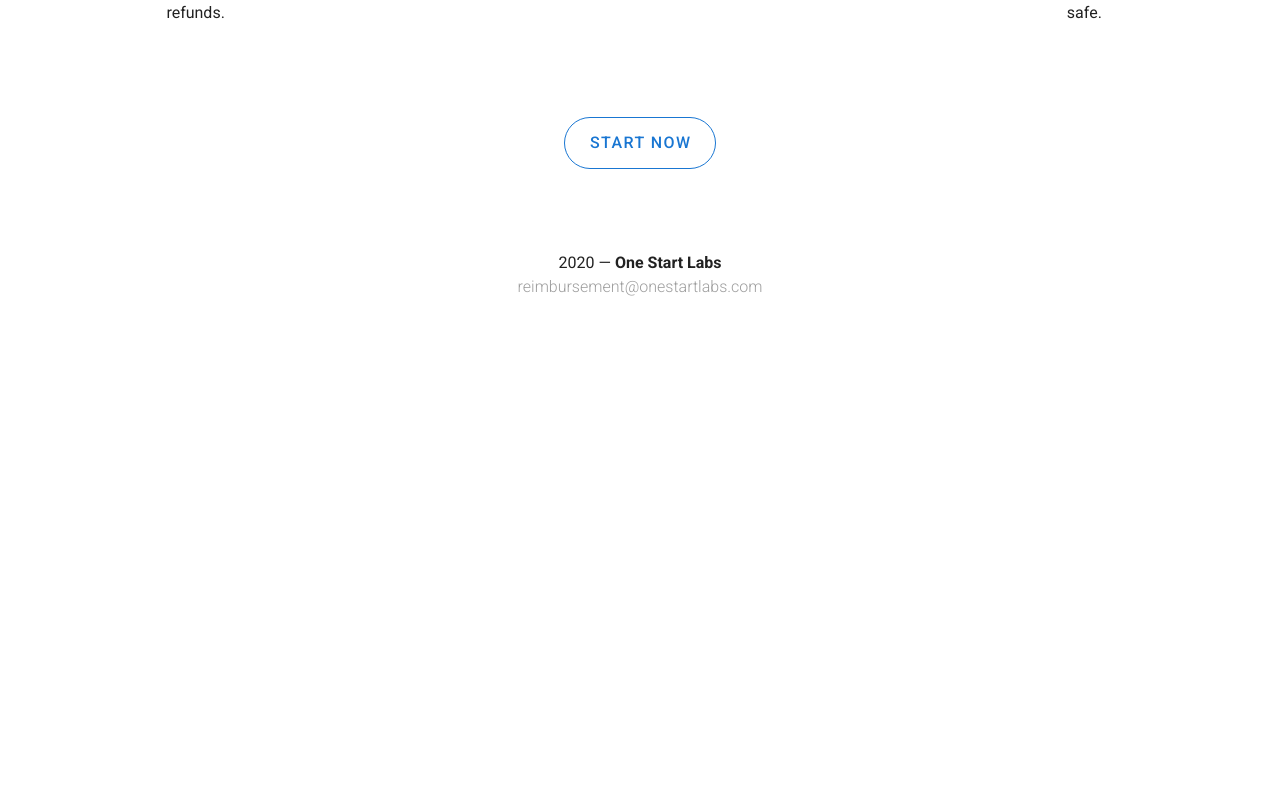
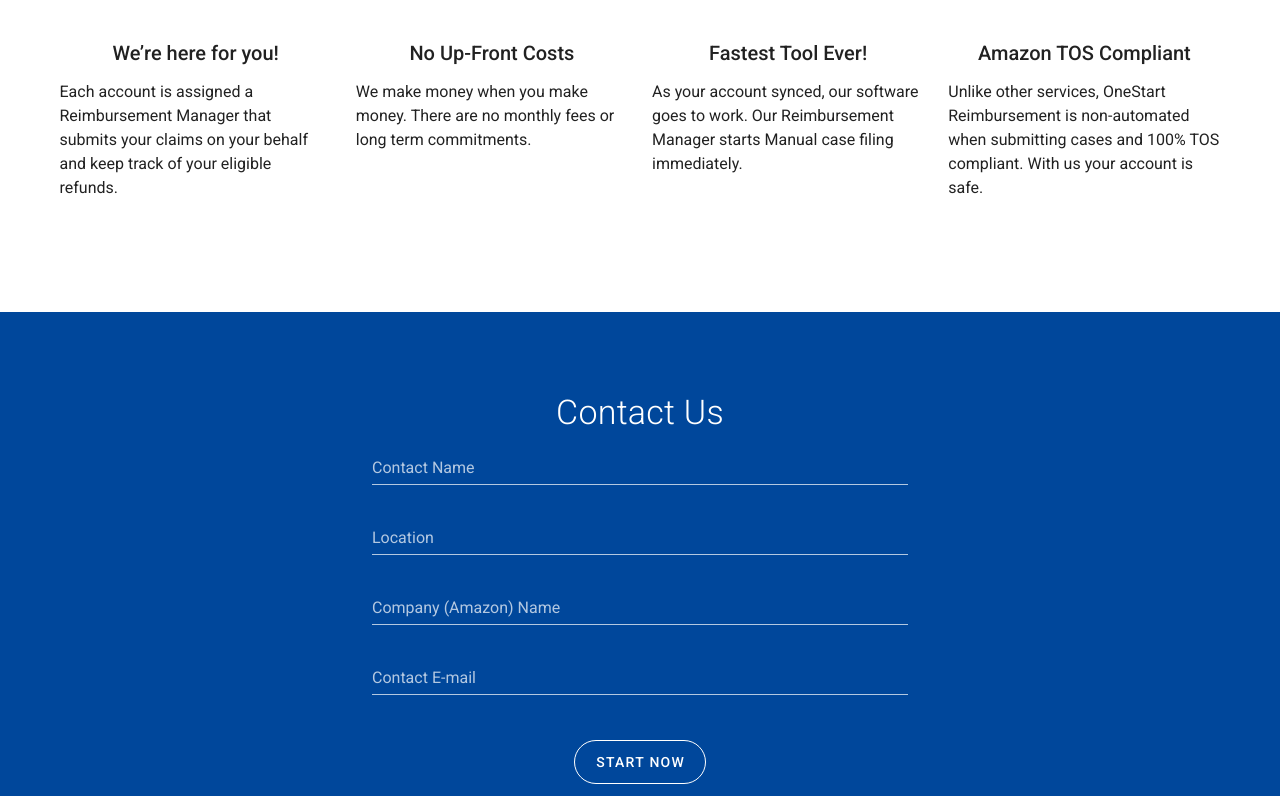
Before and after one commit to alimuratgul-onestart/one-start-labs, a Vue app: page /#/reimbursement in a window 1280 px wide. Shown: the part 1024-1820 px from the top of the page. Before the commit the page ends 1377 px from the top, so only its background shows below. Built offline with nearby package versions, Linux system fonts and the light colour scheme.

Commit message:
contact api connection done

```diff
--- a/package.json
+++ b/package.json
@@ -8,6 +8,7 @@
     "lint": "vue-cli-service lint"
   },
   "dependencies": {
+    "axios": "^0.21.1",
     "core-js": "^3.6.5",
     "vue": "^2.6.11",
     "vue-router": "^3.4.9",
--- /dev/null
+++ b/src/modules/imbursement/api.js
@@ -0,0 +1,7 @@
+import axios from 'axios';
+
+const api = axios.create(({
+    baseURL: 'https://one-start-product-suit.ue.r.appspot.com/api/'
+}));
+
+export default api;
--- a/src/modules/imbursement/views/ImbursementHomePage.vue
+++ b/src/modules/imbursement/views/ImbursementHomePage.vue
@@ -20,30 +20,33 @@
                         AMAZON OWES YOU MONEY !
                     </h1>
 
-                    <v-btn href="mailto:mailto:reimbursement@onestartlabs.com" outlined rounded large color="white"
+                    <v-btn @click="scrollToContactForm" outlined rounded large color="white"
                            class="mt-8">start
                         now
                     </v-btn>
                 </v-col>
             </v-row>
         </v-parallax>
+        <div class="grey lighten-4 py-16">
             <v-col cols="12" md="8" class="py-12 mx-auto mw-80">
                 <p class="text-center subheader">
                     We help you get reimbursements from Amazon by analyzing your FBA inventory and opening cases on your
                     behalf for your lost and damaged items. Unlike other services, ours is not an automated software. We
-                open cases manually with your Dedicated Account Manager and follow up until you are treated fairly. 100%
+                    open cases manually with your Dedicated Account Manager and follow up until you are treated fairly.
+                    100%
                     TOS compliant is guaranteed.
                 </p>
             </v-col>
-        <v-divider></v-divider>
+        </div>
+        <div class="white pb-16 pt-12">
             <v-container class="py-8 mw-80">
                 <v-row>
                     <v-col cols="12" md="3">
-                    <div class="text-center">
+                        <div>
                             <v-img class="mx-auto mb-5" src="@/assets/images/icon1.png" width="120"/>
                             <v-toolbar-title class="font-weight-medium text-center my-3">We’re here for you!
                             </v-toolbar-title>
-                        <p class=" icon-box-text">Each account is assigned a
+                            <p class="icon-box-text">Each account is assigned a
                                 Reimbursement Manager that
                                 submits your claims on your
                                 behalf and keep track of your
@@ -51,15 +54,17 @@
                         </div>
                     </v-col>
                     <v-col cols="12" md="3">
-                    <div class="text-center">
+                        <div>
                             <v-img class="mx-auto mb-5" src="@/assets/images/icon2.png" width="120"/>
-                        <v-toolbar-title class="font-weight-medium text-center my-3">No Up-Front Costs</v-toolbar-title>
-                        <p class=" icon-box-text">We make money when you make money. There are no monthly fees or long
+                            <v-toolbar-title class="font-weight-medium text-center my-3">No Up-Front Costs
+                            </v-toolbar-title>
+                            <p class=" icon-box-text">We make money when you make money. There are no monthly fees or
+                                long
                                 term commitments.</p>
                         </div>
                     </v-col>
                     <v-col cols="12" md="3">
-                    <div class="text-center">
+                        <div>
                             <v-img class="mx-auto mb-5" src="@/assets/images/icon3.png" width="120"/>
                             <v-toolbar-title class="font-weight-medium text-center my-3">Fastest Tool Ever!
                             </v-toolbar-title>
@@ -68,7 +73,7 @@
                         </div>
                     </v-col>
                     <v-col cols="12" md="3">
-                    <div class="text-center">
+                        <div>
                             <v-img class="mx-auto mb-5" src="@/assets/images/icon4.png" width="120"/>
                             <v-toolbar-title class="font-weight-medium text-center my-3">Amazon TOS Compliant
                             </v-toolbar-title>
@@ -81,18 +86,168 @@
                     </v-col>
                 </v-row>
             </v-container>
-        <v-container class="mw-80 text-center">
-            <v-btn href="mailto:mailto:reimbursement@onestartlabs.com" outlined rounded x-large color="primary"
-                   class="my-8">start
-                now
+        </div>
+        <div class="primary darken-2 mb-3">
+            <v-col cols="12" md="6" class="py-16 mx-auto mw-80">
+                <v-card flat color="transparent">
+                    <v-list-item-title class="display-1 font-weight-light mt-4 text-center white--text">
+                        Contact Us
+                    </v-list-item-title>
+                    <v-card-text class="px-10">
+                        <v-form
+                            id="contactForm"
+                            v-model="formValid"
+                            ref="contactForm"
+                            lazy-validation
+                            @submit.prevent="submitContactForm"
+                        >
+                            <v-row>
+                                <v-col cols="12" sm="12" class="py-0">
+                                    <v-text-field
+                                        ref="contactName"
+                                        v-model="form.contactName"
+                                        label="Contact Name"
+                                        :rules="rules.requiredRule"
+                                        dark
+                                    />
+                                </v-col>
+                                <v-col cols="12" sm="12" class="py-0">
+                                    <v-text-field
+                                        v-model="form.location"
+                                        label="Location"
+                                        :rules="rules.requiredRule"
+                                        dark
+                                    />
+                                </v-col>
+                                <v-col cols="12" sm="12" class="py-0">
+                                    <v-text-field
+                                        v-model="form.companyName"
+                                        label="Company (Amazon) Name"
+                                        :rules="rules.requiredRule"
+                                        dark
+                                    />
+                                </v-col>
+                                <v-col cols="12" sm="12" class="py-0">
+                                    <v-text-field
+                                        v-model="form.email"
+                                        label="Contact E-mail"
+                                        :rules="[rules.requiredRule, rules.emailRule]"
+                                        dark
+                                    />
+                                </v-col>
+                                <v-col cols="12" sm="12" class="text-center pt-6">
+                                    <v-btn
+                                        color="white"
+                                        outlined
+                                        rounded
+                                        large
+                                        type="submit"
+                                        :disabled="sendFormSuccess || sendFormLoading"
+                                        :loading="sendFormLoading"
+                                        dark
+                                    >
+                                        <v-icon v-if="sendFormSuccess" color="white">mdi-check</v-icon>
+                                        <span v-if="!sendFormSuccess">Start Now</span>
                                     </v-btn>
-        </v-container>
+                                </v-col>
+                            </v-row>
+                        </v-form>
+                    </v-card-text>
+                </v-card>
+            </v-col>
+        </div>
+        <v-snackbar
+            v-model="snackbar.model"
+            :color="snackbar.color"
+        >
+            {{ snackbar.message }}
+        </v-snackbar>
     </div>
 </template>
 
 <script>
+import api from "@/modules/imbursement/api";
+
 export default {
-    name: "ImbursementHomePage"
+    name: "ImbursementHomePage",
+    data() {
+        return {
+            rules: {
+                requiredRule: [
+                    v => !!v || 'This field is required'
+                ],
+                emailRule: value => {
+                    const pattern = /^(([^<>()[\]\\.,;:\s@"]+(\.[^<>()[\]\\.,;:\s@"]+)*)|(".+"))@((\[[0-9]{1,3}\.[0-9]{1,3}\.[0-9]{1,3}\.[0-9]{1,3}])|(([a-zA-Z\-0-9]+\.)+[a-zA-Z]{2,}))$/
+                    return pattern.test(value) || 'Invalid e-mail.'
+                },
+            },
+            formValid: true,
+            form: {
+                contactName: '',
+                location: '',
+                companyName: '',
+                email: '',
+            },
+            snackbar: {
+                model: '',
+                message: '',
+                color: ''
+            },
+            sendFormLoading: false,
+            sendFormSuccess: false,
+        }
+    },
+    mounted() {
+        if (this.$route.query.contact) {
+            this.scrollToContactForm();
+        }
+    },
+    methods: {
+        async submitContactForm() {
+            if (this.$refs.contactForm.validate()) {
+                this.sendFormLoading = true
+                let payload = {
+                    name: this.form.contactName,
+                    email: this.form.email,
+                    subject: "Reimbursement Mail",
+                    description: `${this.form.location} - ${this.form.companyName}`
+                }
+                await api.post('misc/reimbursement/request', payload)
+                    .then((res) => {
+                        if (res.data.success) {
+                            this.sendFormSuccess = true;
+                            this.showSnackbar('Your message has been received. We will contact with you as soon as possible.', 'success');
+                        } else {
+                            this.sendFormSuccess = false;
+                            this.showSnackbar('An error occurred. Please try again later.', 'error');
+                        }
+                    }).catch((error) => {
+                        this.sendFormSuccess = false;
+                        this.showSnackbar(error, 'error');
+                    }).then(() => {
+                        this.sendFormLoading = false;
+                    });
+            }
+        },
+        scrollToContactForm() {
+            this.$vuetify.goTo('#contactForm');
+            this.$refs.contactName.focus();
+        },
+        showSnackbar(message, color) {
+            this.snackbar.message = message;
+            this.snackbar.color = color;
+            this.snackbar.model = true;
+        }
+    },
+    watch: {
+        formValid(value) {
+            if (!value) {
+                setTimeout(() => {
+                    this.$refs.contactForm.resetValidation();
+                }, 2000);
+            }
+        }
+    }
 }
 </script>
 
--- a/src/modules/imbursement/views/ImbursementWrapper.vue
+++ b/src/modules/imbursement/views/ImbursementWrapper.vue
@@ -22,13 +22,12 @@
                     </router-link>
                     <v-spacer></v-spacer>
                     <div class="flex-grow-1 hidden-sm-and-down">
-                        <v-tabs right hide-slider height="32" active-class="primary--text">
+                        <v-tabs v-model="menuModel" right hide-slider height="32" active-class="primary--text">
                             <template v-for="(m, mi) in menu">
                                 <v-tab
                                     :key="mi"
                                     v-text="m.text"
                                     :to="{name: m.path}"
-                                    link
                                     exact
                                 />
                             </template>
@@ -49,7 +48,8 @@
                 cols="12"
             >
                 {{ new Date().getFullYear() }} — <strong>One Start Labs</strong>
-                <p><a href="mailto:mailto:reimbursement@onestartlabs.com" class="grey--text font-weight-light text-decoration-none">
+                <p><a href="mailto:mailto:reimbursement@onestartlabs.com"
+                      class="grey--text font-weight-light text-decoration-none">
                     reimbursement@onestartlabs.com
                 </a></p>
             </v-col>
@@ -60,14 +60,13 @@
             :clipped="$vuetify.breakpoint.lgAndUp"
             app
         >
-            <v-list flat>
+            <v-list flat v-model="menuModel">
                 <template v-for="(m, mi) in menu">
                     <v-list-item
                         :key="mi"
                         :to="{name:m.path}"
                         color="_accent"
                         active-class="primary--text"
-                        link
                         exact
                     >
                         <v-list-item-title>
@@ -90,10 +89,15 @@
                 {text: 'Home Page', path: 'ImbursementHome'},
                 {text: 'Pricing', path: 'ReimbursementPricing'},
                 {text: 'About Us', path: 'ImbursementAbout'},
-                /*{text: 'Contact', path: 'ImbursementContact'},*/
-            ]
+            ],
+            menuModel: 0
         }
     },
+    watch: {
+        $route(value) {
+            this.menuModel = this.menu.findIndex(m => m.path === value.name);
+        }
+    }
 }
 </script>
 
--- a/src/modules/imbursement/views/ReimbursementPricing.vue
+++ b/src/modules/imbursement/views/ReimbursementPricing.vue
@@ -1,45 +1,65 @@
 <template>
-    <v-col cols="12" md="8" class="mx-auto mt-16">
+    <v-col cols="12" md="6" class="mx-auto mt-16">
         <v-list-item-title class="display-1 font-weight-light text-center mb-10 primary--text">
             Pricing
         </v-list-item-title>
-        <h1 class="display-1 font-weight-thin text-center mb-10">
+        <h1 class="display-1 font-weight-regular text-center mb-10">
             Nothing upfront !
         </h1>
-        <p class="subheader text-center">
-            Straightforward Pricing: You don't pay us until you get paid by Amazon. After Amazon credits your account,
+        <p class="subheader fw300">
+            Straightforward Pricing: You don't pay us until you get paid by Amazon. After Amazon credits your
+            account,
             then we charge a 25% commission on the refunded amount.
         </p>
-        <h1 class="display-1 font-weight-thin text-center font-italic mt-10">
+        <h1 class="display-1 font-weight-thin text-center font-italic mt-8">
             “Put simply, we only make money when you make money.”
         </h1>
-        <p class="subheader fw300 text-center primary--text mt-10">
-            One Start Reimbursement
-        </p>
-
+        <v-col cols="12" sm="6" class="mx-auto mt-8">
+            <v-card flat outlined class="pt-10 pb-7">
+                <h3 class="text-center font-weight-regular primary--text">OneStart Reimbursement</h3>
+                <v-card-text>
                     <div>
-            <div class="subheader fw300 text-center">
+                        <div class="sub-item fw300 text-center">
                             Accurate & Detailed Reports
                         </div>
-            <div class="subheader fw300 text-center">
+                        <div class="sub-item fw300 text-center">
                             Manual Case Filing & Follow Up Until Reimbursement Earned
                         </div>
-            <div class="subheader fw300 text-center">
+                        <div class="sub-item fw300 text-center">
                             Amazon TOS Compliant Service You Can Trust
                         </div>
-            <div class="subheader fw300 text-center">
+                        <div class="sub-item fw300 text-center">
                             Affordable, No-risk Pricing
                         </div>
-            <div class="subheader fw300 text-center">
+                        <div class="sub-item fw300 text-center">
                             Dedicated Account Manager
                         </div>
                     </div>
+                    <div class="text-center">
+                        <v-btn
+                            class="mt-7"
+                            color="primary"
+                            outlined
+                            rounded
+                            @click="goToHomePageContact"
+                        >
+                            Start Now
+                        </v-btn>
+                    </div>
+                </v-card-text>
+            </v-card>
+        </v-col>
     </v-col>
 </template>
 
 <script>
 export default {
-    name: "ReimbursementPricing"
+    name: "ReimbursementPricing",
+    methods: {
+        goToHomePageContact() {
+            this.$router.push({name: 'ImbursementHome', query: {contact: 'true'}});
+        }
+    },
 }
 </script>
 
@@ -47,4 +67,8 @@
 .fw300 {
     font-weight: 300;
 }
+
+.sub-item {
+    line-height: 2rem;
+}
 </style>
```
Also changed, not shown: 1 other file (tests, documents, lock files or other folders). Lines whose indentation alone changed are shown as unchanged.
